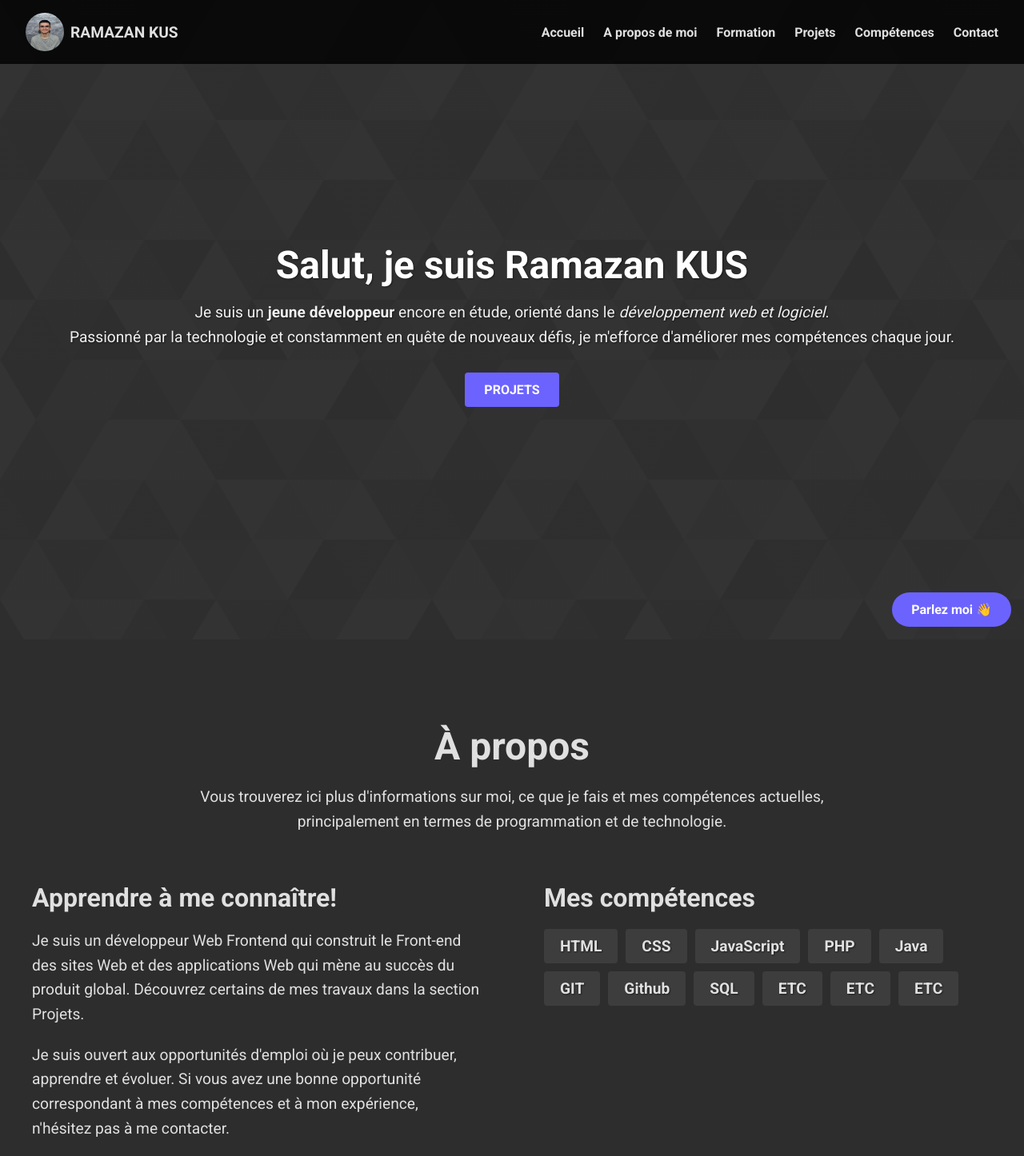
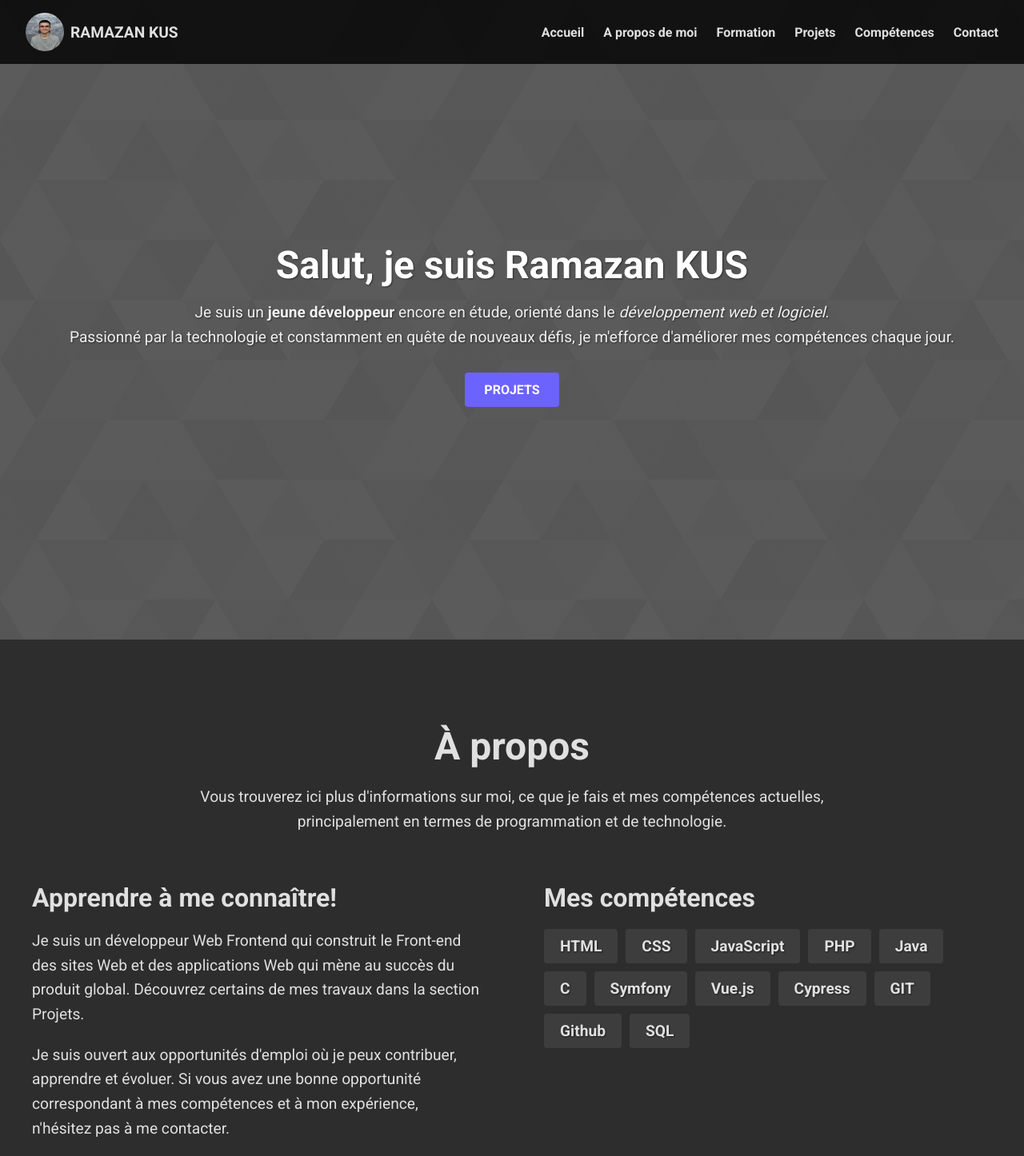
Before and after one commit to Rameray1/Portfolio, a Vue app: page / in a window 1280 px wide. Shown: the top 1446 px of the page at 80% size. Built offline with nearby package versions, Linux system fonts and the light colour scheme.

Commit message:
ajustments

```diff
--- a/src/assets/FormationView.css
+++ b/src/assets/FormationView.css
@@ -10,7 +10,7 @@
   }
 
   .formation-section {
-    background: #2d2d2d;
+    /* background: #2d2d2d; */
     color: #e0e0e0;
     display: flex;
     flex-direction: column;
--- a/src/assets/HomeView.css
+++ b/src/assets/HomeView.css
@@ -1,6 +1,6 @@
 .home-section {
-    background: linear-gradient(to right, rgba(0, 0, 0, 0.8), rgba(0, 0, 0, 0.8)), url(../assets/images/background.svg);
-    background-color: black;
+    background: linear-gradient(to right, rgba(50, 50, 50, 0.8), rgba(50, 50, 50, 0.8)), url(../assets/images/background.svg);
+    background-color: rgb(0, 0, 0);
     color: #fff;
     display: flex;
     flex-direction: column;
--- a/src/views/AboutView.vue
+++ b/src/views/AboutView.vue
@@ -19,12 +19,13 @@
           <span class="skill">JavaScript</span>
           <span class="skill">PHP</span>
           <span class="skill">Java</span>
+          <span class="skill">C</span>
+          <span class="skill">Symfony</span>
+          <span class="skill">Vue.js</span>
+          <span class="skill">Cypress</span>
           <span class="skill">GIT</span>
           <span class="skill">Github</span>
           <span class="skill">SQL</span>
-          <span class="skill">ETC</span>
-          <span class="skill">ETC</span>
-          <span class="skill">ETC</span>
         </div>
       </div>
     </div>
--- a/src/views/HomeView.vue
+++ b/src/views/HomeView.vue
@@ -20,9 +20,9 @@
       <a href="https://www.medium.com" target="_blank"><img src="" alt="Medium"></a> -->
     </div>
 
-    <div class="chat-button">
+    <!-- <div class="chat-button">
       <button class="chat-with-me">Parlez moi 👋</button>
-    </div>
+    </div> -->
   </section>
 </template>
 
--- a/src/views/ProjectsView.vue
+++ b/src/views/ProjectsView.vue
@@ -68,16 +68,14 @@
       </div>
 
       <div class="project-card">
-        <img src="../assets/images/bm.jpg" alt="TravelMate" class="project-image" />
+        <img src="../assets/images/annuaire.jpg" alt="TravelMate" class="project-image" />
         <div class="project-details">
-          <h2 class="project-title">TravelMate</h2>
+          <h2 class="project-title">Annuaire 1.0</h2>
           <p class="project-description">
-            TravelMate est une application web qui aide les voyageurs à planifier leurs voyages, à découvrir des destinations et à partager leurs expériences.
+            Annuaire 1.0 est un logiciel de gestion de contacts convivial, permettant d'ajouter, rechercher, modifier et supprimer des contacts facilement. Idéal pour organiser et gérer efficacement vos informations de contact.
           </p>
           <div class="technologies">
-            <span class="tech-square">Vue.js</span>
-            <span class="tech-square">Django</span>
-            <span class="tech-square">PostgreSQL</span>
+            <span class="tech-square">C</span>
           </div>
         </div>
       </div>
@@ -85,7 +83,7 @@
       <div class="project-card">
         <img src="../assets/images/bm.jpg" alt="FitnessPro" class="project-image" />
         <div class="project-details">
-          <h2 class="project-title">FitnessPro</h2>
+          <h2 class="project-title">Gestion </h2>
           <p class="project-description">
             FitnessPro est une application qui propose des programmes d'entraînement personnalisés, des suivis de performance et des conseils nutritionnels pour les amateurs de fitness.
           </p>
```
Also changed, not shown: src/assets/images/annuaire.jpg (added).
